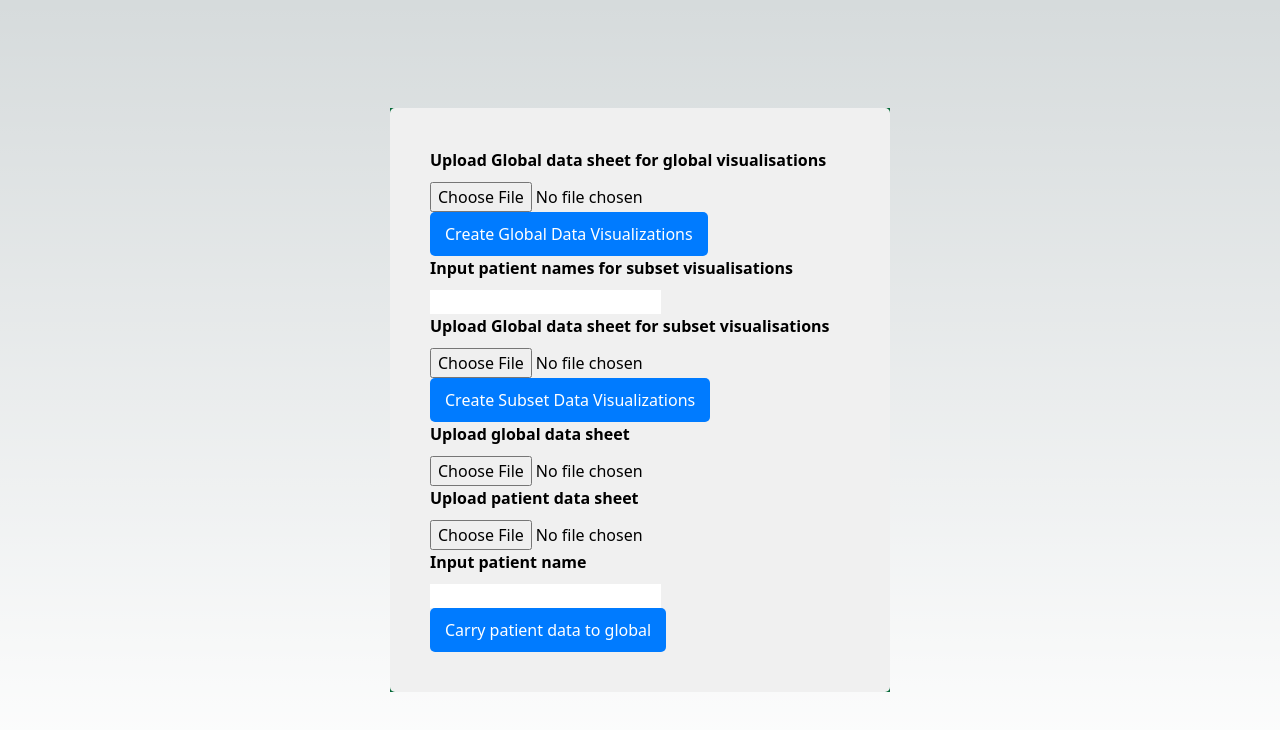
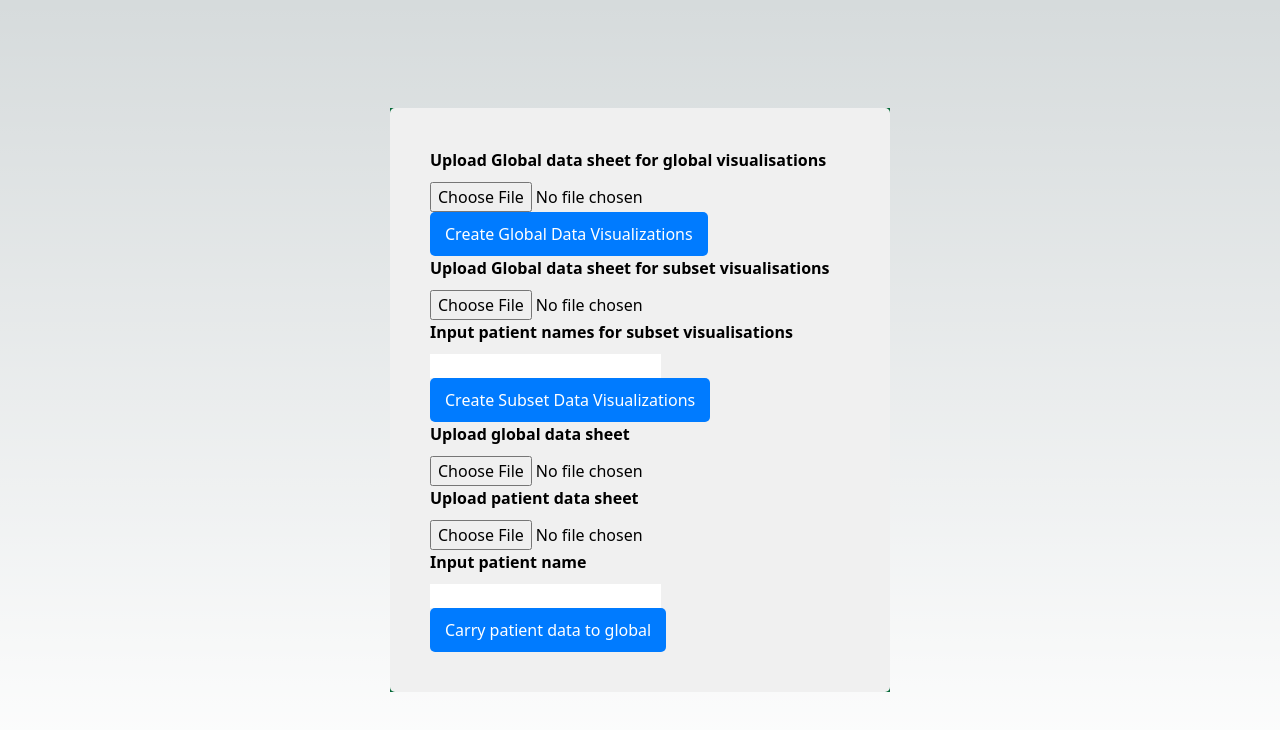
Before and after one commit to laraselinseyahi/formbackend-nextjs, a Next.js app: page / in a window 1280 px wide. Shown: the top 730 px of the page. Built offline with nearby package versions, Linux system fonts and the light colour scheme.

Commit message:
subset graph frontend sec

```diff
--- a/pages/index.js
+++ b/pages/index.js
@@ -136,14 +136,19 @@ const ContactForm = () => {
           <input type="file" name="file1" id="file1" accept=".xlsx,.xls" onChange={(e) => setFile1(e.target.files[0])} />
           <button type="submit" onClick={handleQuestion1Submit} className={styles.button}>Create Global Data Visualizations</button>
         </div>
+        <div></div>
+        <div></div>
+        <div>
+          <label htmlFor="file3"  className={styles.label}>Upload Global data sheet for subset visualisations </label>
+          <input type="file" name="file3" id="file3" accept=".xlsx,.xls" onChange={(e) => setFile3(e.target.files[0])} />
         <div>
           <label htmlFor="name_patients" className={styles.label}>Input patient names for subset visualisations</label>
           <input type="text" name="name_patients" id="name_patients" value={name_patients} onChange={(e) => setName2(e.target.value)} />
         </div>
+          <button type="submit" onClick={handleQuestion3Submit} className={styles.button}>Create Subset Data Visualizations</button>
+        </div>
         <div>
-          <label htmlFor="file3"  className={styles.label}>Upload Global data sheet for subset visualisations </label>
-          <input type="file" name="file3" id="file3" accept=".xlsx,.xls" onChange={(e) => setFile3(e.target.files[0])} />
-          <button type="submit" onClick={handleQuestion3Submit} className={styles.button}>Create Subset Data Visualizations</button>
+        <div></div>
         </div>
         <div>
           <label htmlFor="file2a" className={styles.label}>Upload global data sheet</label>
```
